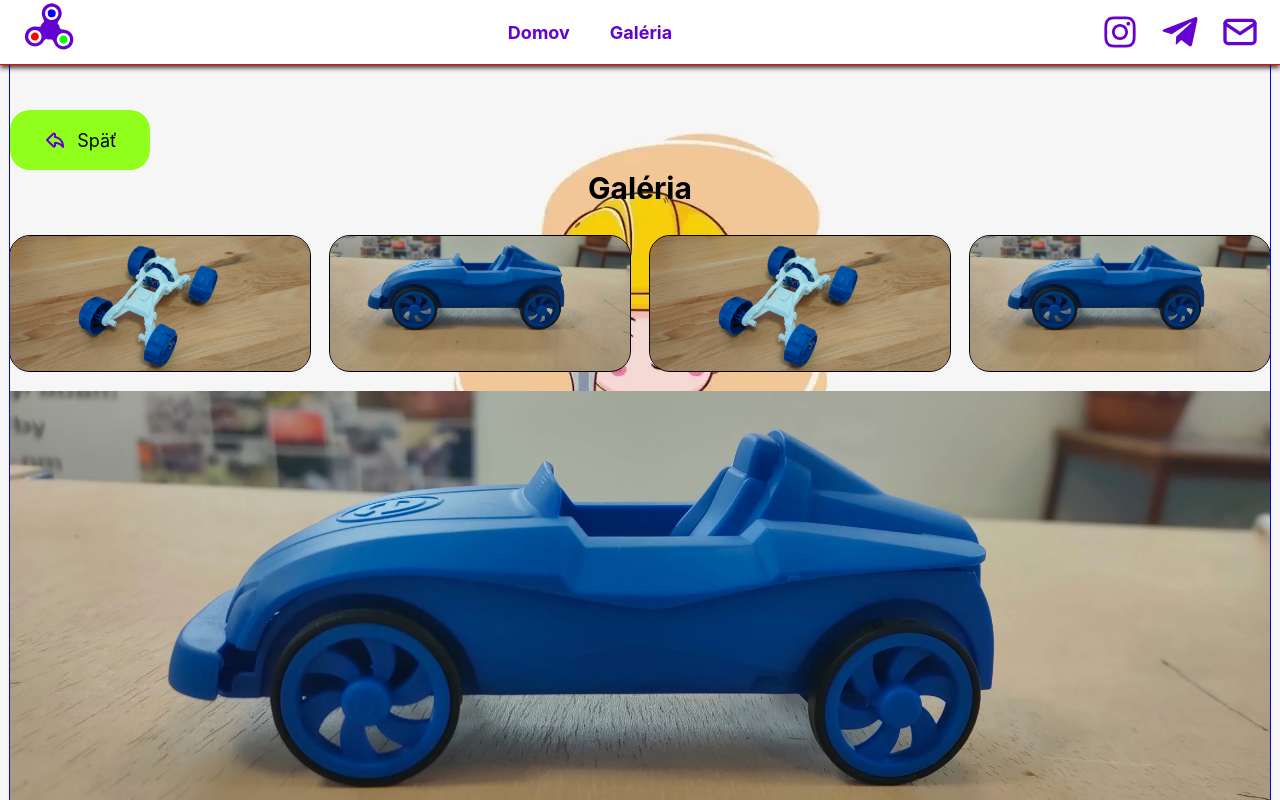
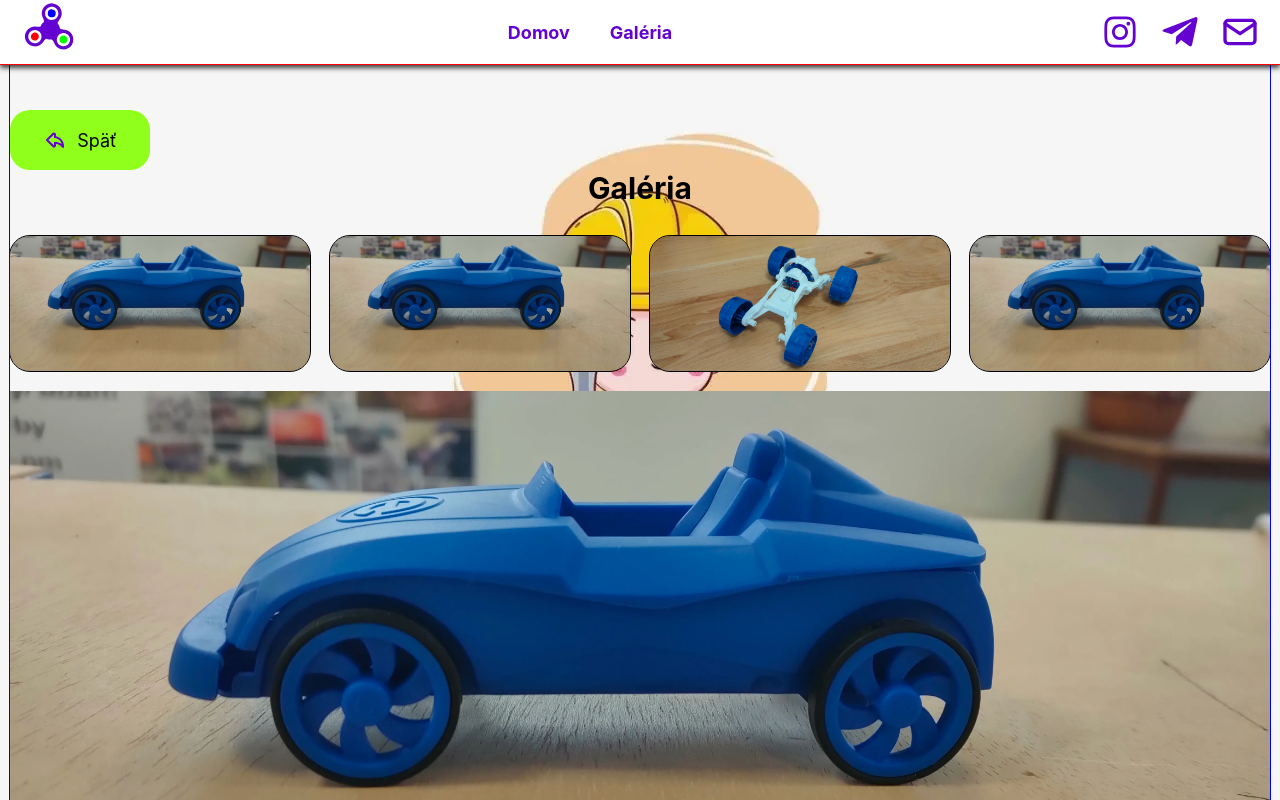
Before and after one commit to GKastet/school, a React (Vite) app: page /school/gallery in a window 1280 px wide. Shown: the top 800 px of the page. Built offline with nearby package versions, Linux system fonts and the light colour scheme.

Commit message:
img test2

```diff
--- a/src/components/GalleryImgs/GalleryImgsFunc.jsx
+++ b/src/components/GalleryImgs/GalleryImgsFunc.jsx
@@ -1,6 +1,7 @@
 import PropTypes from "prop-types";
 import Img1 from "../../images/50WebP.webp";
 import Img2 from "../../images/64WebP.webp";
+import ImgTest from "../../../public/images/64WebP.webp"
 
 const GalleryImgsFunc = ({ data }) => {
   console.log(data);
@@ -10,8 +11,9 @@
     case "1":
       return (
         <img
-          src={`${Img1}`}
+          // src={`${Img1}`}
           // src={data.imgSrc}
+          src={`${ImgTest}`}
           alt={imgAlt}
           style={imgStyle}
           type="image/webp"
```
